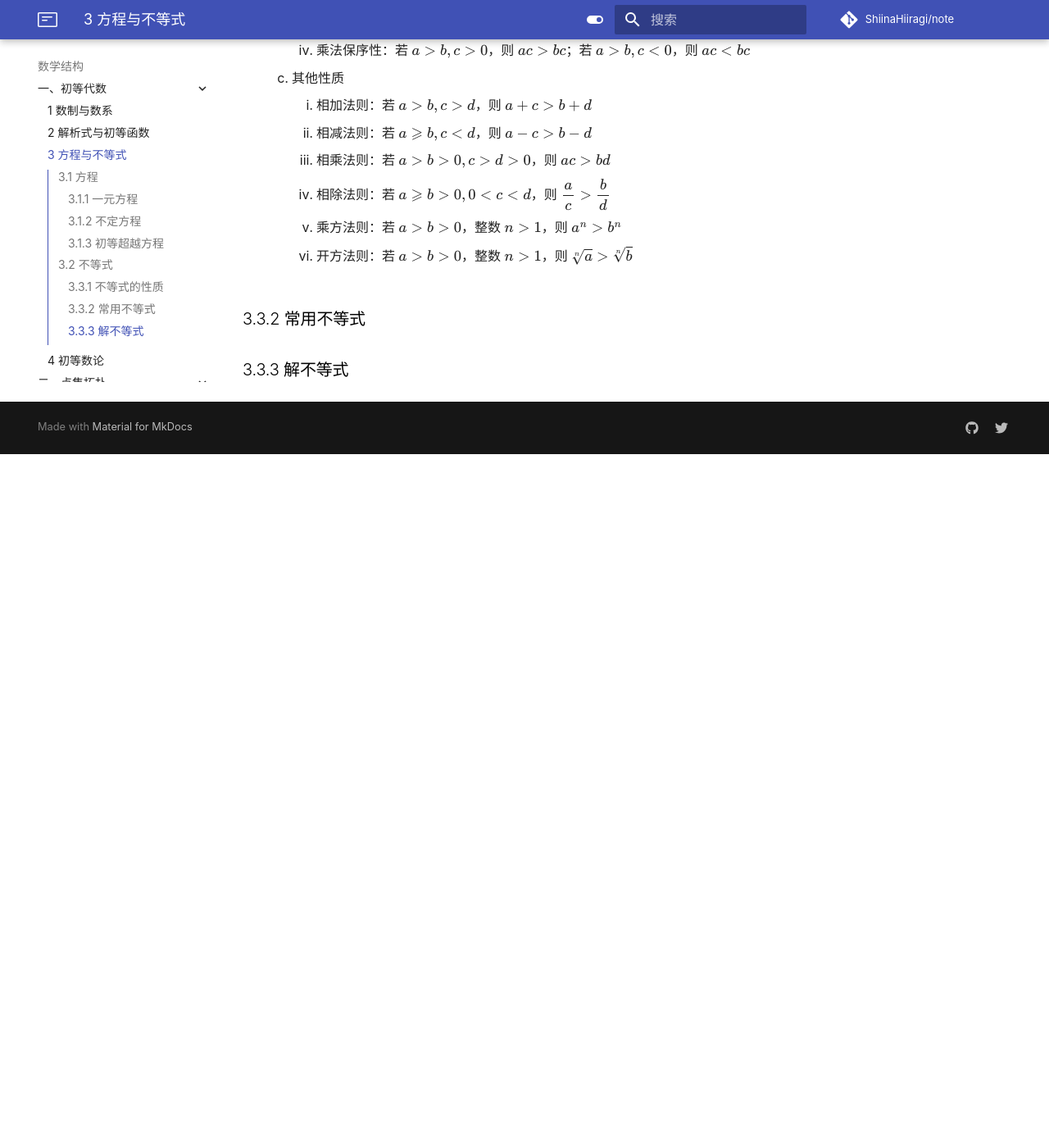
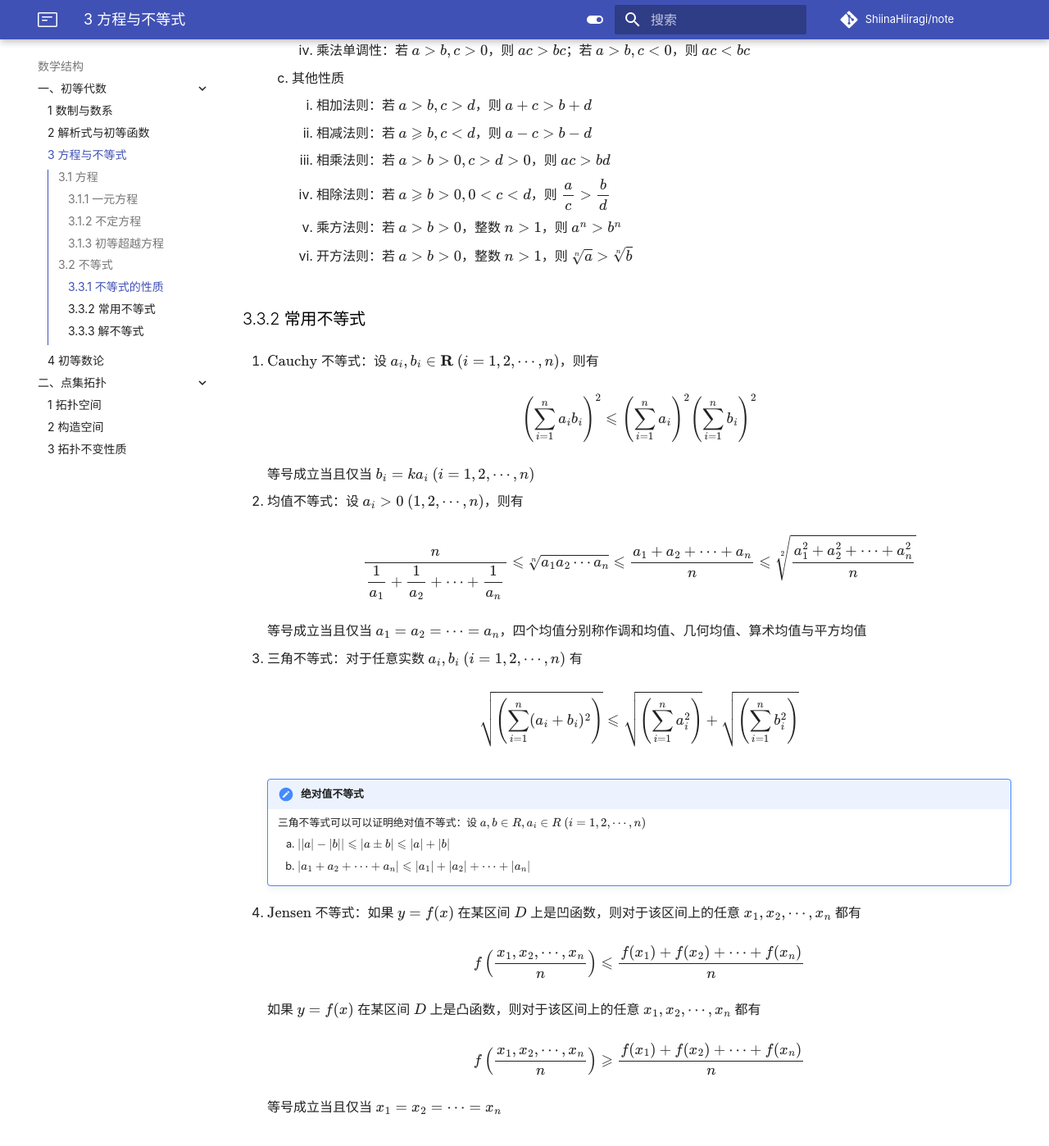
Before and after one commit to ShiinaHiiragi/note, an MkDocs documentation site: the page built from docs/math/alg/eq.md, in a window 1280 px wide and 1400 px high, scrolled down 6241 px. Shown: the whole window at 82% size. Built offline with MkDocs 1.6.1 and Material for MkDocs 9.7.7, drawn with Linux system fonts in a browser that asks for light colours; comment, search, counter and statistics services are not loaded; before the commit the page ends 6795 px from its top, so only the background shows below that.

Commit message:
some change

```diff
--- a/docs/math/alg/eq.md
+++ b/docs/math/alg/eq.md
@@ -192,7 +192,7 @@
         1. 对逆性：$a > b \leftrightarrow b < a$
         2. 传递性：$a > b \wedge b > c \to a > c$
         3. 加法保序性：$a < b \to a + c < b + c$
-        4. 乘法保序性：若 $a > b, c > 0$，则 $ac > bc$；若 $a > b, c < 0$，则 $ac < bc$
+        4. 乘法单调性：若 $a > b, c > 0$，则 $ac > bc$；若 $a > b, c < 0$，则 $ac < bc$
     3. 其他性质
         1. 相加法则：若 $a > b, c > d$，则 $a + c > b + d$
         2. 相减法则：若 $a \geqslant b, c < d$，则 $a - c > b - d$
@@ -202,5 +202,46 @@
         6. 开方法则：若 $a > b > 0$，整数 $n > 1$，则 $\sqrt[n]{a} > \sqrt[n]{b}$
 
 ### 3.3.2 常用不等式
+1. $\text{Cauchy}$ 不等式：设 $a_i, b_i \in \mathbf R \ (i = 1, 2, \cdots, n)$，则有
+
+    $$
+    \left(\sum_{i=1}^n a_i b_i\right)^2 \leqslant \left(\sum_{i=1}^n a_i\right)^2 \left(\sum_{i=1}^n b_i\right)^2
+    $$
+
+    等号成立当且仅当 $b_i = ka_i \ (i = 1, 2, \cdots, n)$
+
+2. 均值不等式：设 $a_i > 0 \ (1, 2, \cdots, n)$，则有
+
+    $$
+    \dfrac{n}{\dfrac{1}{a_1} + \dfrac{1}{a_2} + \cdots + \dfrac{1}{a_n}} \leqslant \sqrt[n]{a_1 a_2 \cdots a_n} \leqslant \dfrac{a_1 + a_2 + \cdots + a_n}{n} \leqslant \sqrt[2]{\dfrac{a_1^2 + a_2^2 + \cdots + a_n^2}{n}}
+    $$
+
+    等号成立当且仅当 $a_1 = a_2 = \cdots = a_n$，四个均值分别称作调和均值、几何均值、算术均值与平方均值
+
+3. 三角不等式：对于任意实数 $a_i, b_i \ (i = 1, 2, \cdots, n)$ 有
+
+    $$
+    \sqrt{\left(\sum_{i=1}^n (a_i + b_i)^2\right)} \leqslant \sqrt{\left(\sum_{i=1}^n a_i^2\right)} + \sqrt{\left(\sum_{i=1}^n b_i^2\right)}
+    $$
+
+    !!! note "绝对值不等式"
+        三角不等式可以可以证明绝对值不等式：设 $a, b \in R, a_i \in R \ (i = 1, 2, \cdots, n)$
+
+        1. $\left||a| - |b|\right| \leqslant |a \pm b| \leqslant |a| + |b|$
+        2. $|a_1 + a_2 + \cdots + a_n| \leqslant |a_1| + |a_2| + \cdots + |a_n|$
+
+4. $\text{Jensen}$ 不等式：如果 $y = f(x)$ 在某区间 $D$ 上是凹函数，则对于该区间上的任意 $x_1, x_2, \cdots, x_n$ 都有
+
+    $$
+    f\left(\dfrac{x_1, x_2, \cdots, x_n}{n}\right) \leqslant \dfrac{f(x_1) + f(x_2) + \cdots + f(x_n)}{n}
+    $$
+
+    如果 $y = f(x)$ 在某区间 $D$ 上是凸函数，则对于该区间上的任意 $x_1, x_2, \cdots, x_n$ 都有
+
+    $$
+    f\left(\dfrac{x_1, x_2, \cdots, x_n}{n}\right) \geqslant \dfrac{f(x_1) + f(x_2) + \cdots + f(x_n)}{n}
+    $$
+
+    等号成立当且仅当 $x_1 = x_2 = \cdots = x_n$
 
 ### 3.3.3 解不等式
```
